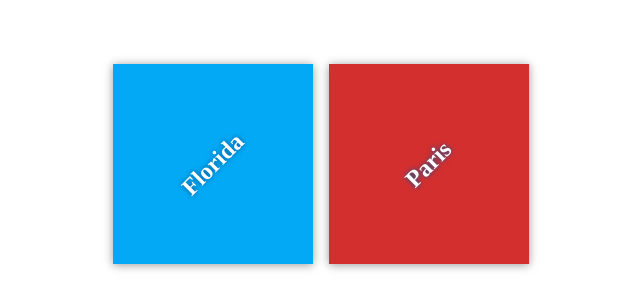
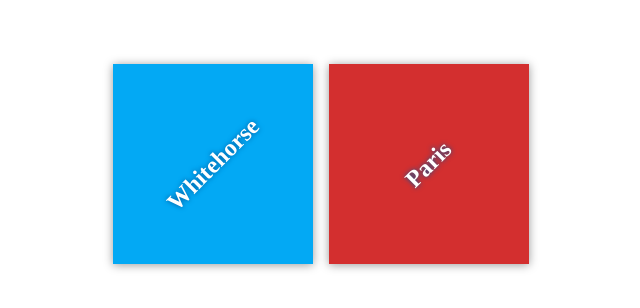
Before and after one commit to razzko/my-travel-plans, a plain HTML site: page index.html in a window 1280 px wide. Shown: the part 236-544 px from the top of the page, 319-959 px from the left. Drawn offline with Linux system fonts and the light colour scheme; files that its build step writes are made by us from their sources.

Commit message:
Changed to Whitehorse

```diff
--- a/index.html
+++ b/index.html
@@ -11,7 +11,7 @@
     <div class="container">
         <div class="destination-container">
             <div class="destination" id="florida">
-                <h2>Florida</h2>
+                <h2>Whitehorse</h2>
             </div>
 
             <div class="destination" id="paris">
```
